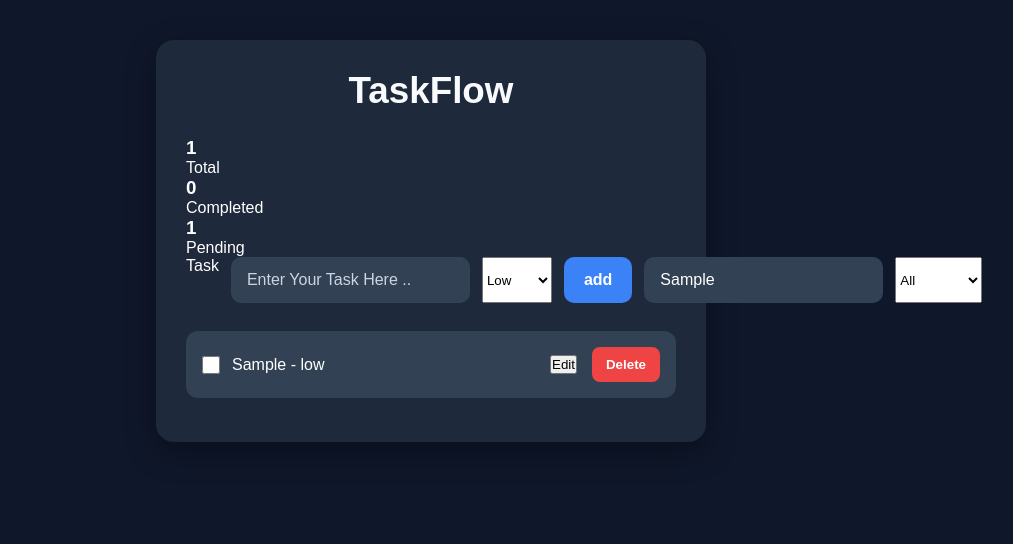
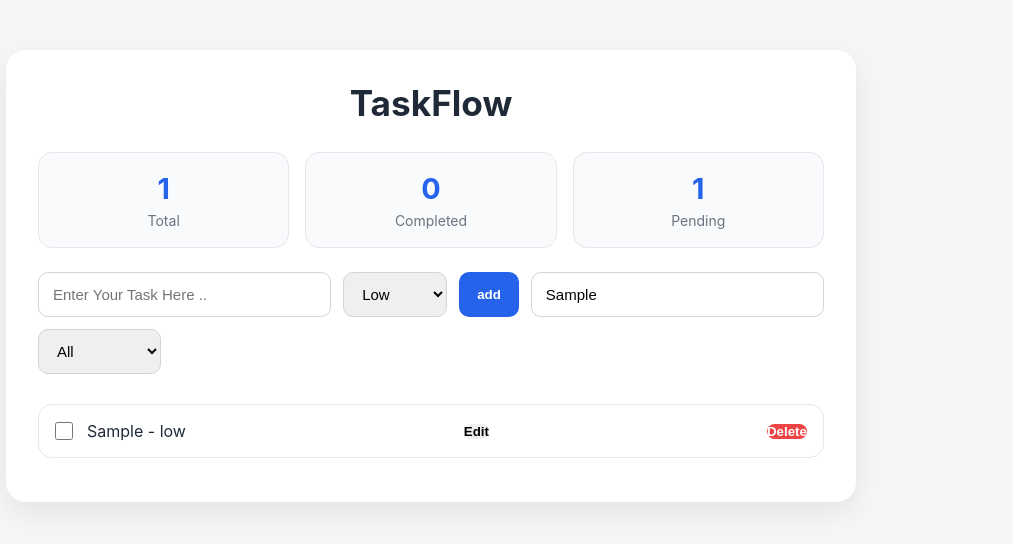
Before and after one commit to chetanchauhan715/taskflow-react, a React (Vite) app in the folder taskflow-v2-react/: page / in a window 1280 px wide. Both pictures are taken after typing "Sample", "Sample" into the empty fields and a click on the button "add". Shown: the top 544 px of the page, without its empty margins (209-1222 px from the left). Built offline with nearby package versions, Linux system fonts and the light colour scheme.

Commit message:
feat: add css for header

```diff
--- a/taskflow-v2-react/src/App.css
+++ b/taskflow-v2-react/src/App.css
@@ -5,117 +5,108 @@
 }
 
 body {
-  background: #0f172a;
-  font-family: Arial, Helvetica, sans-serif;
-  color: white;
-  min-height: 100vh;
-
-  display: flex;
-  justify-content: center;
-  align-items: flex-start;
-
-  padding: 40px 20px;
+  background: #f4f6f8;
+  font-family: Inter, sans-serif;
+  color: #1f2937;
 }
 
 .main-container {
-  width: 100%;
-  max-width: 550px;
-
-  background: #1e293b;
-  padding: 30px;
-  border-radius: 18px;
-
-  box-shadow:
-    0 10px 30px rgba(0, 0, 0, 0.35);
+  max-width: 850px;
+  margin: 50px auto;
+  background: white;
+  padding: 32px;
+  border-radius: 20px;
+  box-shadow: 0 10px 30px rgba(0,0,0,0.08);
 }
 
-.main-container h1 {
+h1 {
   text-align: center;
-  margin-bottom: 25px;
-
-  font-size: 2.3rem;
-  color: #f8fafc;
+  margin-bottom: 28px;
+  font-size: 2.2rem;
+  font-weight: 700;
 }
 
 form {
   display: flex;
+  flex-wrap: wrap;
   gap: 12px;
-  margin-bottom: 28px;
+  margin-bottom: 30px;
 }
 
-form input {
-  flex: 1;
-
-  padding: 14px 16px;
-  border: none;
-  outline: none;
-
-  border-radius: 10px;
-
-  background: #334155;
-  color: white;
-
-  font-size: 1rem;
+label {
+  display: none;
 }
 
-form input::placeholder {
-  color: #cbd5e1;
+input[type="text"] {
+  flex: 1;
+  min-width: 250px;
+}
+
+input,
+select {
+  padding: 12px 14px;
+  border: 1px solid #d1d5db;
+  border-radius: 10px;
+  font-size: 15px;
+  outline: none;
+}
+
+input:focus,
+select:focus {
+  border-color: #2563eb;
+}
+
+button {
+  border: none;
+  border-radius: 10px;
+  cursor: pointer;
+  font-weight: 600;
+  transition: 0.2s ease;
 }
 
 form button {
-  border: none;
-  outline: none;
-
-  padding: 14px 20px;
-  border-radius: 10px;
-
-  background: #3b82f6;
+  background: #2563eb;
   color: white;
-
-  font-size: 1rem;
-  font-weight: bold;
-
-  cursor: pointer;
-  transition: 0.2s ease;
+  padding: 12px 18px;
 }
 
 form button:hover {
-  background: #2563eb;
   transform: translateY(-2px);
 }
 
 .task-item {
   display: flex;
+  justify-content: space-between;
   align-items: center;
-  justify-content: space-between;
-
-  gap: 15px;
-
-  background: #334155;
 
   padding: 16px;
-  border-radius: 12px;
+  margin-bottom: 12px;
 
-  margin-bottom: 14px;
+  background: white;
+  border: 1px solid #e5e7eb;
+  border-radius: 14px;
 
   transition: 0.2s ease;
 }
 
 .task-item:hover {
-  transform: translateY(-2px);
+  box-shadow: 0 5px 18px rgba(0,0,0,0.08);
 }
 
 .task-left {
   display: flex;
   align-items: center;
-  gap: 12px;
-
-  flex: 1;
+  gap: 14px;
 }
 
-.task-left p {
-  font-size: 1rem;
-  word-break: break-word;
+.task-content {
+  display: flex;
+  flex-direction: column;
+  gap: 6px;
+}
+
+.task-content p {
+  font-size: 16px;
 }
 
 .completed {
@@ -123,30 +114,113 @@ form button:hover {
   opacity: 0.6;
 }
 
-.task-item input[type="checkbox"] {
-  width: 18px;
-  height: 18px;
+.priority {
+  width: fit-content;
+  padding: 4px 10px;
+  border-radius: 999px;
+  font-size: 12px;
+  font-weight: 600;
+  text-transform: uppercase;
+}
 
-  cursor: pointer;
+.priority.high {
+  background: #fee2e2;
+  color: #dc2626;
+}
+
+.priority.medium {
+  background: #fef3c7;
+  color: #d97706;
+}
+
+.priority.low {
+  background: #dcfce7;
+  color: #16a34a;
+}
+
+.task-actions {
+  display: flex;
+  gap: 10px;
+}
+
+.task-actions button {
+  padding: 10px 14px;
+}
+
+.task-actions button:first-child {
+  background: #f3f4f6;
+}
+
+.task-actions button:first-child:hover {
+  background: #e5e7eb;
 }
 
 .delete-btn {
-  border: none;
-  outline: none;
-
   background: #ef4444;
   color: white;
-
-  padding: 10px 14px;
-  border-radius: 8px;
-
-  cursor: pointer;
-
-  font-weight: bold;
-
-  transition: 0.2s ease;
 }
 
 .delete-btn:hover {
   background: #dc2626;
 }
+
+input[type="checkbox"] {
+  width: 18px;
+  height: 18px;
+  cursor: pointer;
+}
+
+@media (max-width: 700px) {
+
+  .main-container {
+    margin: 20px;
+    padding: 20px;
+  }
+
+  .task-item {
+    flex-direction: column;
+    align-items: flex-start;
+    gap: 14px;
+  }
+
+  .task-actions {
+    width: 100%;
+  }
+
+  .task-actions button {
+    flex: 1;
+  }
+}
+
+
+.stats-container {
+  display: grid;
+  grid-template-columns: repeat(3, 1fr);
+  gap: 16px;
+  margin-bottom: 24px;
+}
+
+.stat-card {
+  background: #f8fafc;
+  border: 1px solid #e5e7eb;
+  border-radius: 14px;
+  padding: 18px;
+  text-align: center;
+}
+
+.stat-card h3 {
+  font-size: 1.8rem;
+  margin-bottom: 6px;
+  color: #2563eb;
+}
+
+.stat-card p {
+  color: #6b7280;
+  font-size: 14px;
+}
+
+@media (max-width: 700px) {
+  .stats-container {
+    grid-template-columns: 1fr;
+  }
+}
```
